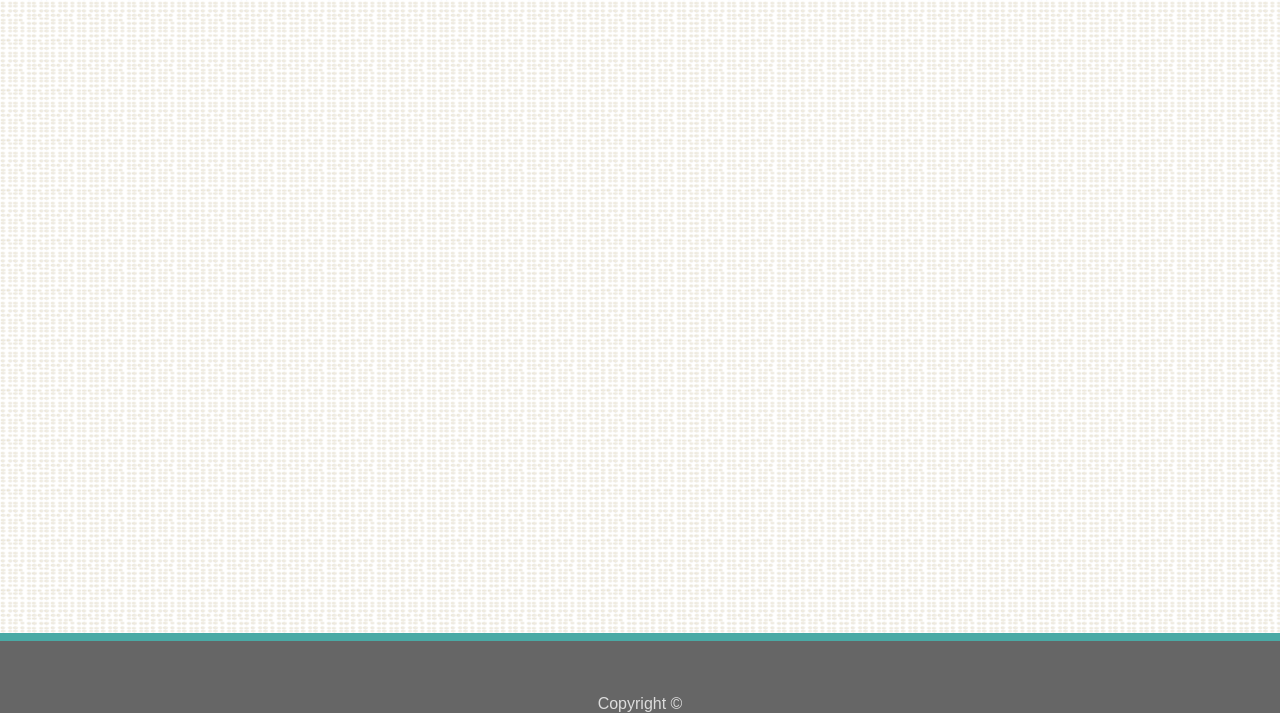
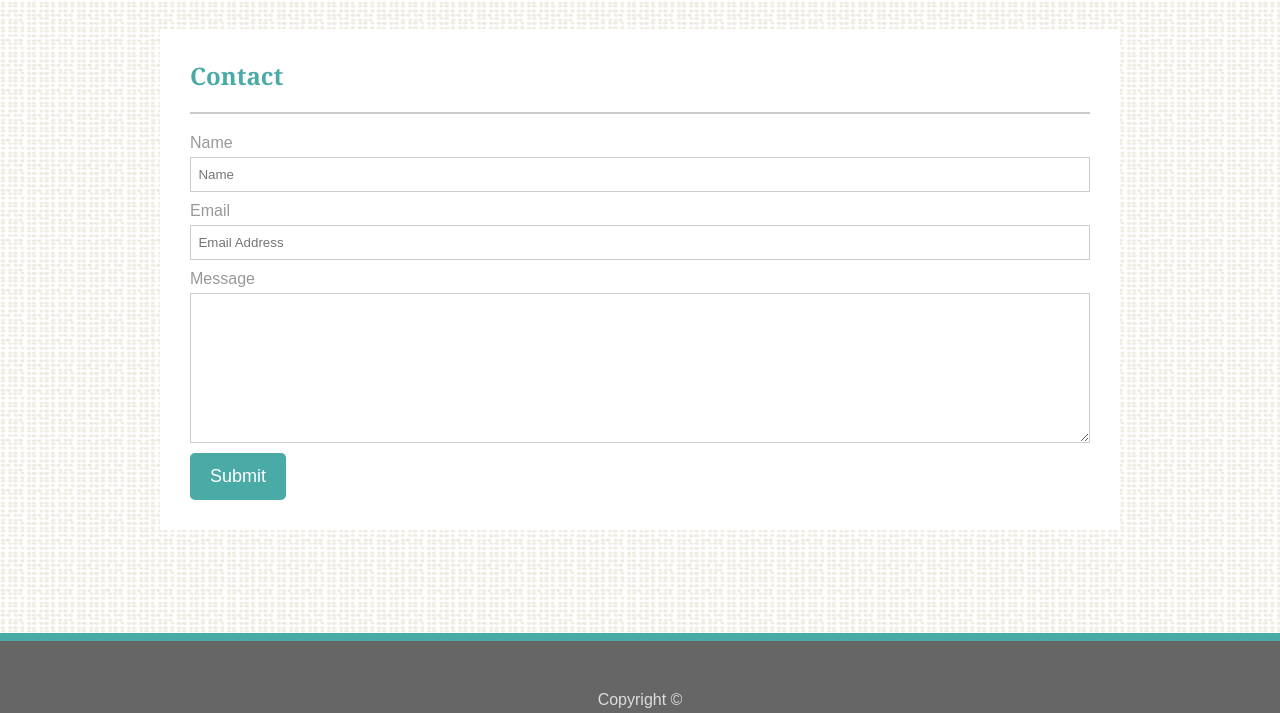
Before and after one commit to Billwee/Basic-Portfolio, a plain HTML site: page contact.html in a window 1280 px wide. Shown: the part 87-800 px from the top of the page. Drawn offline with Linux system fonts and the light colour scheme.

Commit message:
Finished product - hopefully

```diff
--- a/assets/css/style.css
+++ b/assets/css/style.css
@@ -38,7 +38,6 @@ h2 {
 /* Nav Bar */
 /*  */
 header {
-  margin: auto;
   background: #fff;
   border-bottom: 3px #ddd solid;
 }
@@ -148,6 +147,56 @@ header h1 {
 }
 
 /*  */
+/* Contact Section */
+/*  */
+#contact-section {
+  margin-top: 30px;
+  padding: 30px;
+  background: #fff;
+  margin-bottom: 150px;
+  color: #999;
+}
+
+#contact-section .form-group .input-block {
+  display: block;
+  margin-bottom: 10px;
+  margin-top: 5px;
+  width: 100%;
+  height: 35px;
+  border: #ccc 1px solid;
+}
+
+#contact-section .form-group #message {
+  display: block;
+  margin-bottom: 10px;
+  margin-top: 5px;
+  width: 100%;
+  height: 150px;
+  border: #ccc 1px solid;
+}
+
+.btn {
+  display: inline-block;
+  font-size: 18px;
+  color: #fff;
+  background: #4aaaa5;
+  padding: 13px 20px;
+  border: none;
+  cursor: pointer;
+  border-radius: 5px;
+}
+
+.btn:hover {
+  background: #666;
+}
+
+#contact-section .form-group .input-block:focus,
+#contact-section .form-group textarea:focus {
+  outline: none;
+  border: 2px solid #4aaaa5;
+}
+
+/*  */
 /* Footer */
 /*  */
 footer {
@@ -159,8 +208,8 @@ footer {
   border-top: 8px solid #4aaaa5;
   height: 80px;
   text-align: center;
-  /* The only way I could think of to center/bottom the text  */
-  display: flex;
-  align-items: flex-end;
-  justify-content: center;
 }
+
+footer p {
+  margin-top: 50px;
+}
--- a/contact.html
+++ b/contact.html
@@ -24,7 +24,39 @@
       </div>
     </header>
 
+    <div class="container">
+      <section id="contact-section">
+        <h2>Contact</h2>
+        <div class="grey-line"></div>
+        <form>
+          <div class="form-group">
+            <label for="name">Name</label>
+            <input
+              class="input-block"
+              type="text"
+              id="name"
+              placeholder="  Name"
+            />
+          </div>
+          <div class="form-group">
+            <label for="email">Email</label>
+            <input
+              class="input-block"
+              type="email"
+              id="email"
+              placeholder="  Email Address"
+            />
+          </div>
+          <div class="form-group">
+            <label for="message">Message</label>
+            <textarea name="message" id="message"></textarea>
+          </div>
+          <button type="submit" class="btn">Submit</button>
+        </form>
+      </section>
+    </div>
+
     <!-- Footer -->
-    <footer>Copyright &copy;</footer>
+    <footer><p>Copyright &copy;</p></footer>
   </body>
 </html>
```
Also changed, not shown: index.html (+1 -1 lines), portfolio.html (+1 -1 lines), bill.jpg (added).
